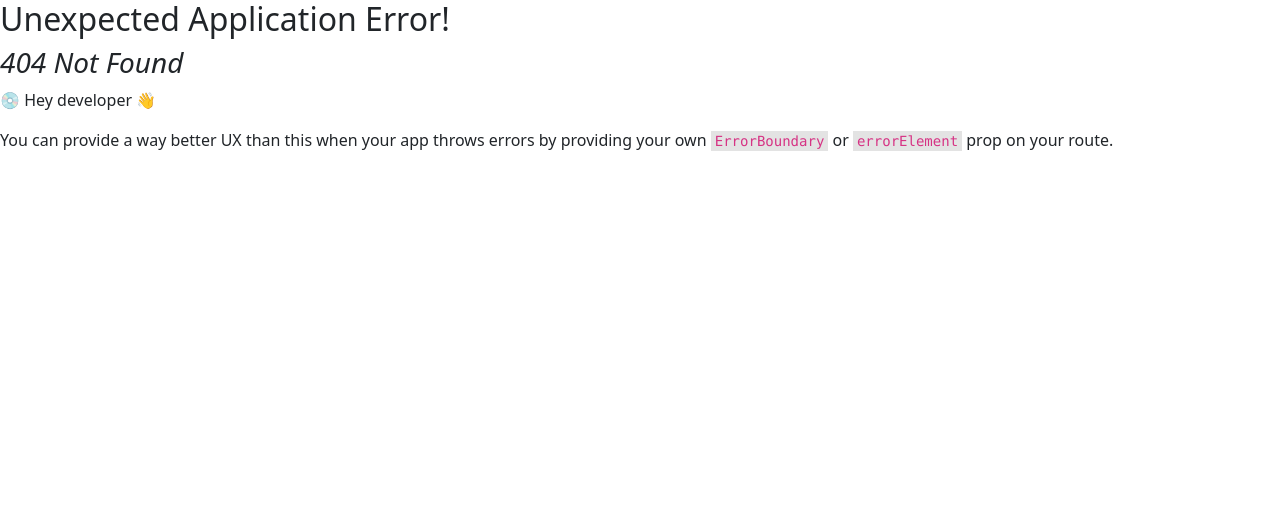
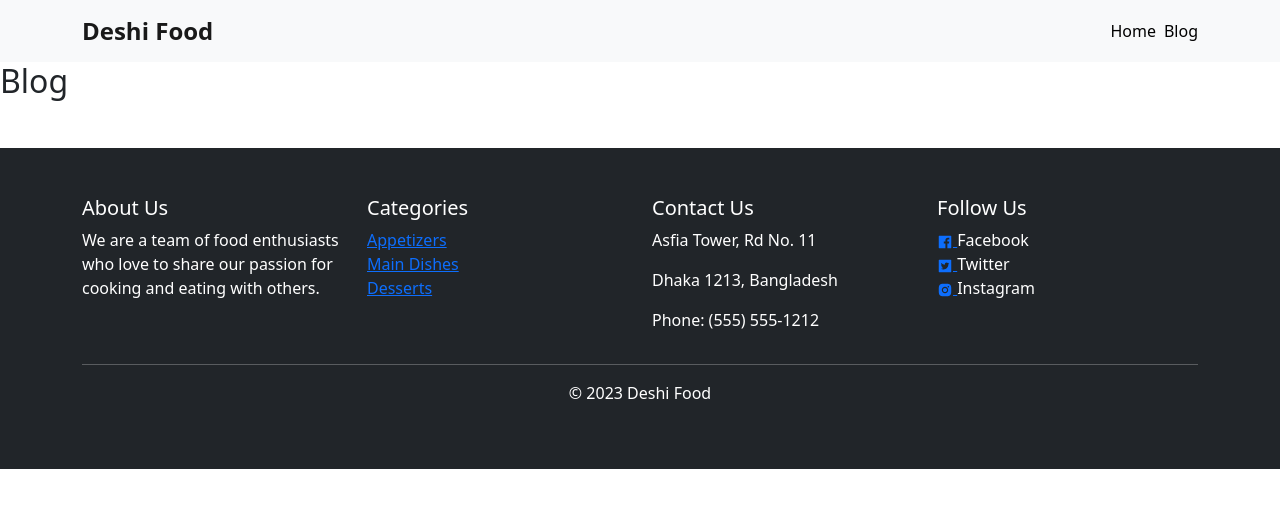
Before and after one commit to ashikuzzamanmoon/deshi-food-client, a React (Vite) app: page /blog in a window 1280 px wide. Before the commit this address had no page. Shown: the top 508 px of the page. Built offline with nearby package versions, Linux system fonts and the light colour scheme.

Commit message:
errorpage done

```diff
--- a/package.json
+++ b/package.json
@@ -19,6 +19,7 @@
     "react-dom": "^18.2.0",
     "react-icons": "^4.8.0",
     "react-router-dom": "^6.11.0",
+    "react-toastify": "^9.1.2",
     "sort-by": "^1.2.0"
   },
   "devDependencies": {
--- a/src/Shared/Footer/Footer.jsx
+++ b/src/Shared/Footer/Footer.jsx
@@ -4,7 +4,7 @@ import { AiFillFacebook, AiFillTwitterSquare, AiFillInstagram } from 'react-icon
 
 const Footer = () => {
     return (
-        <div>
+        <div className='mt-5'>
             <footer className="bg-dark text-white py-5">
                 <Container>
                     <Row>
@@ -23,8 +23,8 @@ const Footer = () => {
                         <Col md={3}>
                             <h5>Contact Us</h5>
                             <address>
-                                <p>1234 Main Street</p>
-                                <p>Anytown, USA 12345</p>
+                                <p>Asfia Tower, Rd No. 11</p>
+                                <p>Dhaka 1213, Bangladesh</p>
                                 <p>Phone: (555) 555-1212</p>
                             </address>
                         </Col>
--- a/src/Shared/Header/Header.jsx
+++ b/src/Shared/Header/Header.jsx
@@ -14,7 +14,7 @@ const Header = () => {
                     <Navbar.Collapse id="basic-navbar-nav">
                         <Nav className="ms-auto">
                             <Link to='/' className='text-black text-decoration-none me-2'>Home</Link>
-                            <Link to='#blog' className='text-black text-decoration-none'>Blog</Link>
+                            <Link to='/blog' className='text-black text-decoration-none'>Blog</Link>
                         </Nav>
                     </Navbar.Collapse>
                 </Container>
--- /dev/null
+++ b/src/components/Blog/Blog.jsx
@@ -0,0 +1,11 @@
+import React from 'react';
+
+const Blog = () => {
+    return (
+        <div>
+            <h2>Blog</h2>
+        </div>
+    );
+};
+
+export default Blog;
--- /dev/null
+++ b/src/components/ErrorPage/ErrorPage.jsx
@@ -0,0 +1,31 @@
+import React from 'react'
+import { Link, useRouteError } from 'react-router-dom'
+
+const ErrorPage = () => {
+    const { error, status } = useRouteError()
+    return (
+        <section className='flex items-center h-screen p-16 bg-gray-100 text-gray-900'>
+            <div className='container flex flex-col items-center justify-center px-5 mx-auto my-8'>
+                <div className='text-center'>
+                    <img src="https://img.freepik.com/free-vector/oops-404-error-with-broken-robot-concept-illustration_114360-1932.jpg?w=740&t=st=1683104713~exp=1683105313~hmac=263f8b35411271fdac1d7c7ff03af1ef187dc3de250c088b0a5c151b8dcb1f31" className='w-50 h-50' alt="" />
+                </div>
+                <div className='max-w-md text-center'>
+                    <h2 className='mb-8 font-extrabold text-9xl text-gray-600'>
+                        <span className='sr-only'>Error</span> {status || 404}
+                    </h2>
+                    <p className='text-2xl font-semibold md:text-3xl mb-8'>
+                        {error?.message}
+                    </p>
+                    <Link
+                        to='/'
+                        className='px-8 py-3 font-semibold rounded bg-cyan-200 text-gray-900'
+                    >
+                        Back to homepage
+                    </Link>
+                </div>
+            </div>
+        </section>
+    )
+}
+
+export default ErrorPage
--- a/src/components/RecipesCard/RecipesCard.jsx
+++ b/src/components/RecipesCard/RecipesCard.jsx
@@ -1,13 +1,22 @@
-import React from 'react';
+import React, { useState } from 'react';
 import Button from 'react-bootstrap/Button';
 import Card from 'react-bootstrap/Card';
+import { ToastContainer, toast } from 'react-toastify';
+import 'react-toastify/dist/ReactToastify.css';
 
 const RecipesCard = ({ recipe }) => {
     const { _id, food_name, food_img, method, Ingredients, rating } = recipe;
+    const [isFavorite, setIsFavorite] = useState(false);
+
+    const handleFavoriteBtn = () => {
+        setIsFavorite(true);
+        toast.success('This recipe is now your favorite!');
+
+    }
     return (
         <div className='col col-md-4 col-12 container py-4'>
             <Card style={{ width: '21rem' }}>
-                <Card.Img variant="top" src={food_img} style={{height: "220px"}} />
+                <Card.Img variant="top" src={food_img} style={{ height: "220px" }} />
                 <Card.Body>
                     <Card.Title className='fw-semibold'>{food_name}</Card.Title>
                     <Card.Text>
@@ -15,7 +24,7 @@ const RecipesCard = ({ recipe }) => {
                     </Card.Text>
                     <p><span className='fw-semibold'>Ingredients: </span>{Ingredients}</p>
                     <p className='fw-semibold'><span className='fw-semibold'>Rating: </span>{rating}</p>
-                    <Button variant="primary">Favorite</Button>
+                    <Button onClick={handleFavoriteBtn} disabled={isFavorite} variant="primary"> <ToastContainer></ToastContainer>Favorite</Button>
                 </Card.Body>
             </Card>
         </div>
--- a/src/layouts/Main.jsx
+++ b/src/layouts/Main.jsx
@@ -1,12 +1,14 @@
 import React from 'react';
 import Header from '../Shared/Header/Header';
 import {Outlet} from 'react-router-dom';
+import Footer from '../Shared/Footer/Footer';
 
 const Main = () => {
     return (
         <div>
             <Header></Header>
             <Outlet></Outlet>
+            <Footer></Footer>
         </div>
     );
 };
--- a/src/pages/Home/Home.jsx
+++ b/src/pages/Home/Home.jsx
@@ -27,9 +27,6 @@ const Home = () => {
             <div className='my-5'>
                 <Categories></Categories>
             </div>
-            <div>
-                <Footer></Footer>
-            </div>
         </div>
     );
 };
--- a/src/routers/router.jsx
+++ b/src/routers/router.jsx
@@ -6,10 +6,13 @@ import {
 import Main from "../layouts/Main";
 import Home from "../pages/Home/Home";
 import Recipes from "../components/Recipes/Recipes";
+import Blog from "../components/Blog/Blog";
+import ErrorPage from "../components/ErrorPage/ErrorPage";
 const router = createBrowserRouter([
     {
       path: "/",
       element:<Main></Main>,
+      errorElement: <ErrorPage></ErrorPage>,
       children:[
         {
             path:'/',
@@ -20,6 +23,10 @@ const router = createBrowserRouter([
           path: '/recipes/:id',
           element: <Recipes></Recipes>,
           loader: ({params}) => fetch(`http://localhost:5000/chef/${params.id}`)
+        },
+        {
+          path: '/blog',
+          element: <Blog></Blog>
         }
       ]
     }
```
Also changed, not shown: 1 other file (tests, documents, lock files or other folders).
